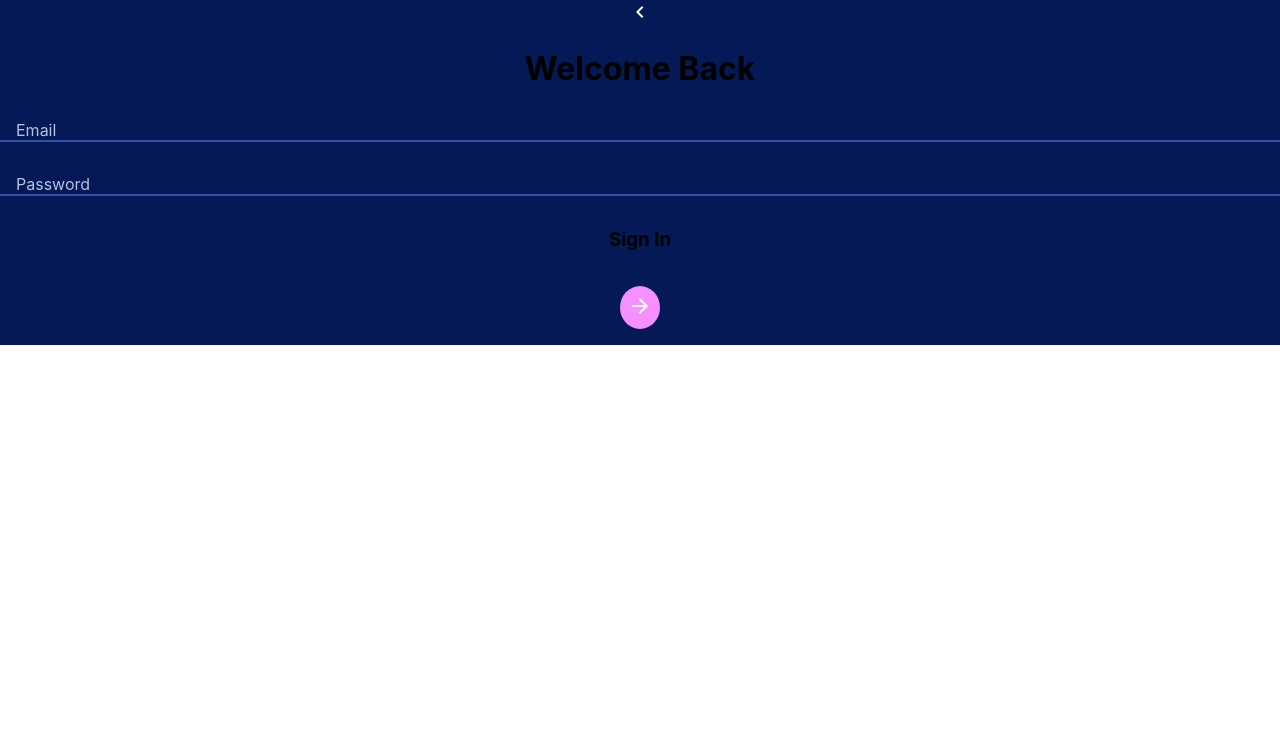
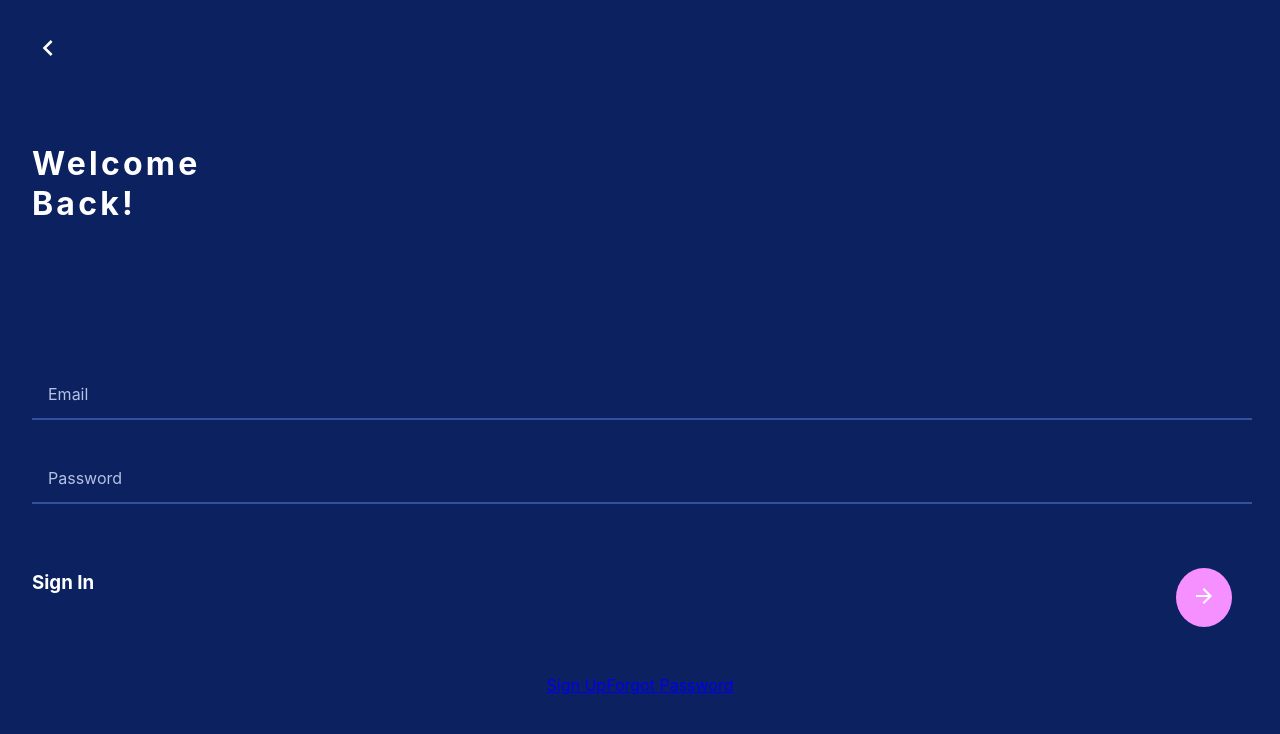
Before and after one commit to Zoey-dev/To-Do-Application, a React (Create React App) app: page / in a window 1280 px wide. Shown: the top 734 px of the page. Built offline with nearby package versions, Linux system fonts and the light colour scheme.

Commit message:
Adds Login Page

```diff
--- a/src/App.css
+++ b/src/App.css
@@ -1,6 +1,7 @@
 .App {
   text-align: center;
-  background-color: #041955;
+  background-color: #0b2160;
+  min-height: 100vh;
 }
 
 .App-logo {
--- a/src/Components/Button/button.css
+++ b/src/Components/Button/button.css
@@ -1,6 +1,6 @@
 .button{
     border-radius: 100%;
-    padding: 0.5rem;
+    padding: 1rem;
     margin: 1rem;
     background-color: #f68fff;
     border: none;
@@ -26,7 +26,7 @@
     color: white;
 }
 .back-arrow{
-    font-size: 1.5rem;
+    font-size: 2rem;
     color: white;
 }
 
--- a/src/Components/CustomInput/custom.input.style.scss
+++ b/src/Components/CustomInput/custom.input.style.scss
@@ -1,7 +1,7 @@
 .custom-input{
     position: relative;
     width: 100%;
-    margin: 2rem 0;
+    margin: 3rem 0;
 
 
 
@@ -18,12 +18,11 @@
     & input{
         background-color: transparent;
         width: 100%;
-        height: 1rem;
+        height: 2rem;
         outline: none;
         border: 0;
         font-size: 1rem;
         color: #b6c2e4;
-        padding-left: 1rem;
         border-bottom: solid #3450A1 2px;
         letter-spacing: 2px;
 
--- /dev/null
+++ b/src/Pages/LoginPage/login.css
@@ -0,0 +1,34 @@
+.login-page{
+    min-height: 100px;
+    padding: 2rem;
+    position: relative;
+}
+
+.back-arrow{
+    position: absolute;
+}
+
+.login-page h1{
+    margin-bottom: 10rem;
+    margin-top: 7rem;
+    text-align: left;
+    color: white;
+    line-height: 2.5rem;
+    letter-spacing: 0.2rem;
+}
+
+.sign-in{
+    display: flex;
+    justify-content: space-between;
+    padding-bottom: 2rem;
+}
+
+
+.sign-in h3{
+    color: white;
+
+}
+
+.links{
+    justify-content: space-between;
+}
--- a/src/Pages/LoginPage/login.js
+++ b/src/Pages/LoginPage/login.js
@@ -2,6 +2,9 @@ import React, { useState } from 'react';
 import { MdKeyboardArrowLeft } from 'react-icons/md';
 import CustomInput from '../../Components/CustomInput/custom.input.component';
 import Button from '../../Components/Button/button';
+import { Link } from 'react-router-dom';
+import './login.css'
+
 
 export default function Login() {
     const [ formData, setFormData] = useState({email: "", password: "", error: ""});
@@ -15,9 +18,9 @@ export default function Login() {
     return (
 
         <div className="login-page">
-            <MdKeyboardArrowLeft className="back-arrow"/>
+            <div className="back-arrow"> <MdKeyboardArrowLeft /></div>
 
-            <h1> Welcome Back</h1>
+            <h1> Welcome <br/> Back!</h1>
 
             <CustomInput
                 type= "text"
@@ -35,10 +38,16 @@ export default function Login() {
                 handleChange={handleOnChange}
                 required= {true}
             />
+        <div className="sign-in">
+        <h3 >Sign In</h3>
 
-        <h3>Sign In</h3>
+        <Button type="direction" />
+        </div>
 
-        <Button type="direction"/>
+        <div className="links">
+        <Link to="google.com">Sign Up</Link>
+        <Link to="google.com">Forgot Password</Link>
+        </div>
 
         </div>
     )
--- a/src/index.js
+++ b/src/index.js
@@ -3,10 +3,13 @@ import ReactDOM from 'react-dom';
 import './index.css';
 import App from './App';
 import reportWebVitals from './reportWebVitals';
+import { BrowserRouter } from 'react-router-dom';
 
 ReactDOM.render(
   <React.StrictMode>
+    <BrowserRouter>
     <App />
+    </BrowserRouter>
   </React.StrictMode>,
   document.getElementById('root')
 );
```
